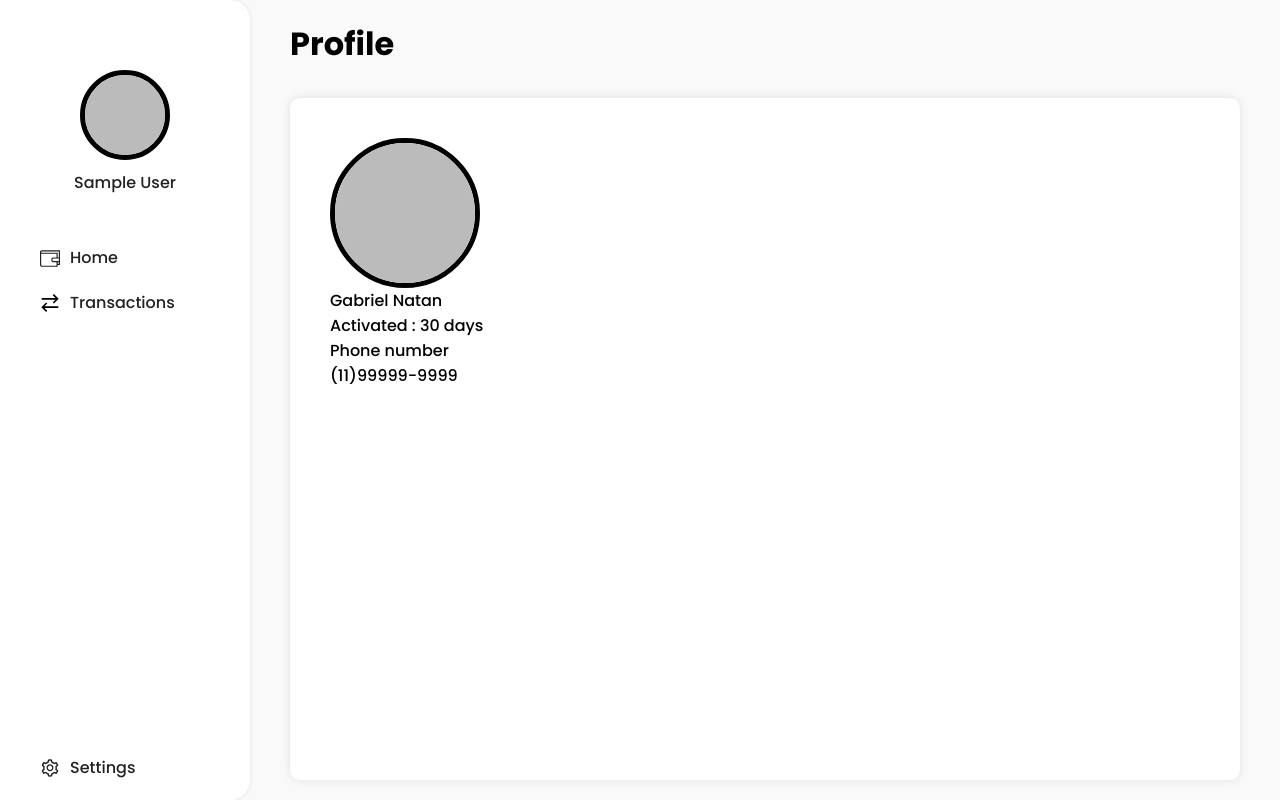
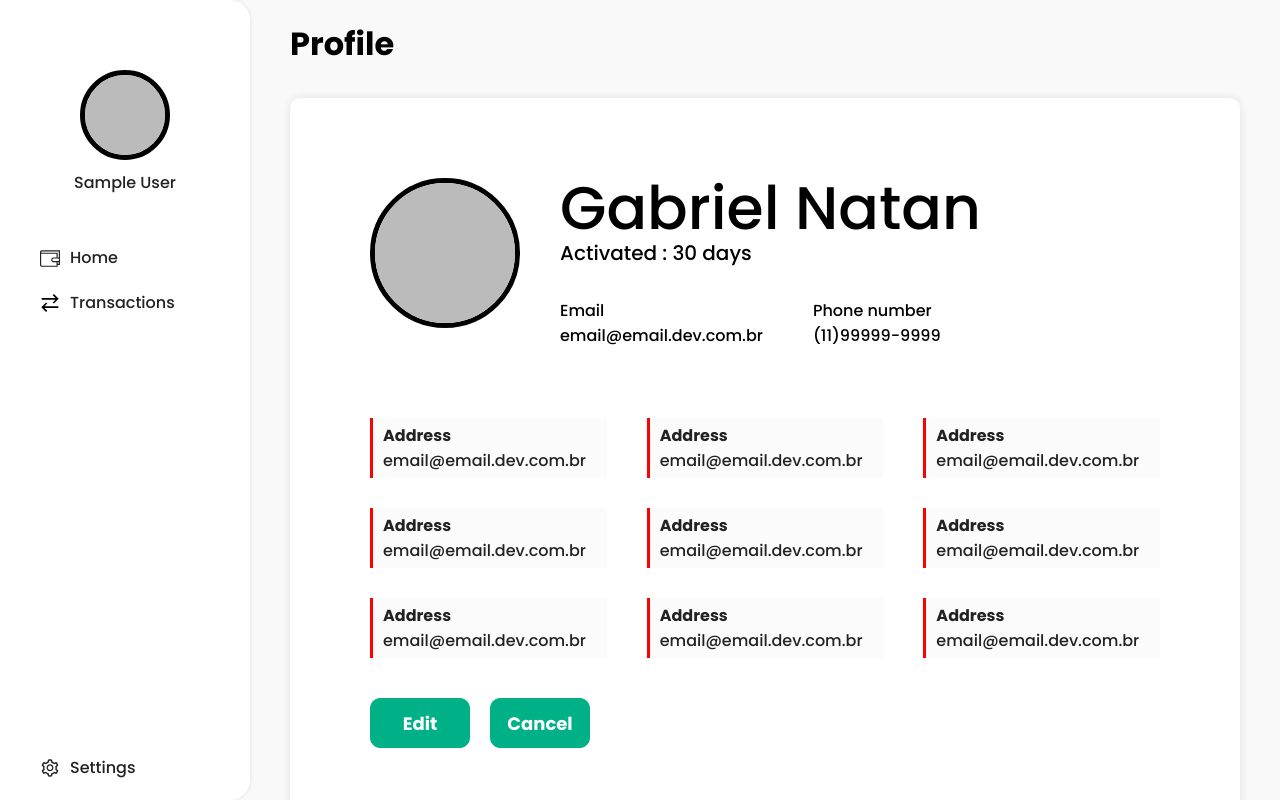
Before and after one commit to GabrielNatan/finance, a React (Create React App) app: page /settings in a window 1280 px wide. Built offline with nearby package versions, Linux system fonts and the light colour scheme; no server answers; sample sign-in values are in the browser's storage.

Commit message:
feat: create info in settings

```diff
--- a/src/components/Button/style.ts
+++ b/src/components/Button/style.ts
@@ -1,6 +1,7 @@
 import styled from 'styled-components'
 
 export const Container = styled.button`
+    width: 100%;
     height: 50px;
     border-radius: 10px;
     border: 1px solid ${({ theme }) => theme.buttonPrimary};
--- a/src/pages/Settings/index.tsx
+++ b/src/pages/Settings/index.tsx
@@ -10,11 +10,16 @@ import {
   Activated,
   ContBottomInfo,
   TagTitle,
-  TagText
+  TagText,
+  ContTag,
+  Bottom,
+  ContTagsInfo,
+  ContButtons
 } from './style'
 // import { useTheme } from '../../hooks/useTheme'
 import { useAuth } from '../../hooks/useAuth'
-
+import { Tag } from '../../components/Tag'
+import { Button } from '../../components/Button'
 export const Settings = () => {
   // const { toggleTheme, theme } = useTheme()
   const { user } = useAuth()
@@ -36,11 +41,46 @@ export const Settings = () => {
             <Name>Gabriel Natan</Name>
             <Activated>Activated : 30 days</Activated>
             <ContBottomInfo>
-              <TagTitle>Phone number</TagTitle>
-              <TagText>(11)99999-9999</TagText>
+              <ContTag>
+                <TagTitle>Email</TagTitle>
+                <TagText>email@email.dev.com.br</TagText>
+              </ContTag>
+              <ContTag>
+                <TagTitle>Phone number</TagTitle>
+                <TagText>(11)99999-9999</TagText>
+              </ContTag>
             </ContBottomInfo>
           </Info>
         </Top>
+
+        <Bottom>
+          <ContTagsInfo>
+            <Tag/>
+            <Tag/>
+            <Tag/>
+          </ContTagsInfo>
+          <ContTagsInfo>
+            <Tag/>
+            <Tag/>
+            <Tag/>
+          </ContTagsInfo>
+          <ContTagsInfo>
+            <Tag/>
+            <Tag/>
+            <Tag/>
+          </ContTagsInfo>
+
+        </Bottom>
+
+        <ContButtons>
+          <div style={{ width: 100 }}>
+            <Button type='button' disabled={false} >Edit</Button>
+          </div>
+          <div style={{ width: 100 }}>
+            <Button type='button' disabled={false} >Cancel</Button>
+          </div>
+        </ContButtons>
+
       </Main>
     </Container>
   )
--- a/src/pages/Settings/style.ts
+++ b/src/pages/Settings/style.ts
@@ -15,31 +15,46 @@ export const Title = styled.h1`
 export const Main = styled.div`
     flex: 1;
     background-color: ${({ theme }) => theme.backgroundSecondary};
-    padding: 40px;
+    padding: 80px;
     border-radius: 10px;
     box-shadow: 0px 0px 10px ${({ theme }) => theme.shadowColor};
+    display: flex;
+    flex-direction: column;
+    justify-content: center;
     @media screen and (min-width: 768px) {
 
     }
 `
 
 export const Top = styled.div`
-
+    display: flex;
+    gap: 40px;
 `
 export const ContAvatar = styled.div`
-
+    position: relative;
 `
 export const Info = styled.div`
+    display: flex;
+    flex-direction: column;
+    justify-content: space-between;
+`
+export const ContTag = styled.div`
+    display: flex;
+    flex-direction: column;
+`
 
-`
-export const Name = styled.div`
-
+export const Name = styled.h1`
+    font-weight: 500;
+    font-size: 60px;
+    line-height: 60px;
 `
 export const Activated = styled.div`
-
+    font-size: 20px;
 `
 export const ContBottomInfo = styled.div`
-
+    display: flex;
+    gap: 50px;
+    padding: 30px 0;
 `
 export const TagTitle = styled.div`
 
@@ -47,3 +62,22 @@ export const TagTitle = styled.div`
 export const TagText = styled.div`
 
 `
+export const Bottom = styled.div`
+    padding: 40px 0;
+    display: flex;
+    gap: 40px;
+`
+export const ContTagsInfo = styled.div`
+    width: 100%;
+    max-width: 500px;
+    display: flex;
+    flex-direction: column;
+    gap: 30px;
+
+`
+
+export const ContButtons = styled.div`
+    display: flex;
+    gap: 20px;
+    justify-content: flex-start;
+`
```
